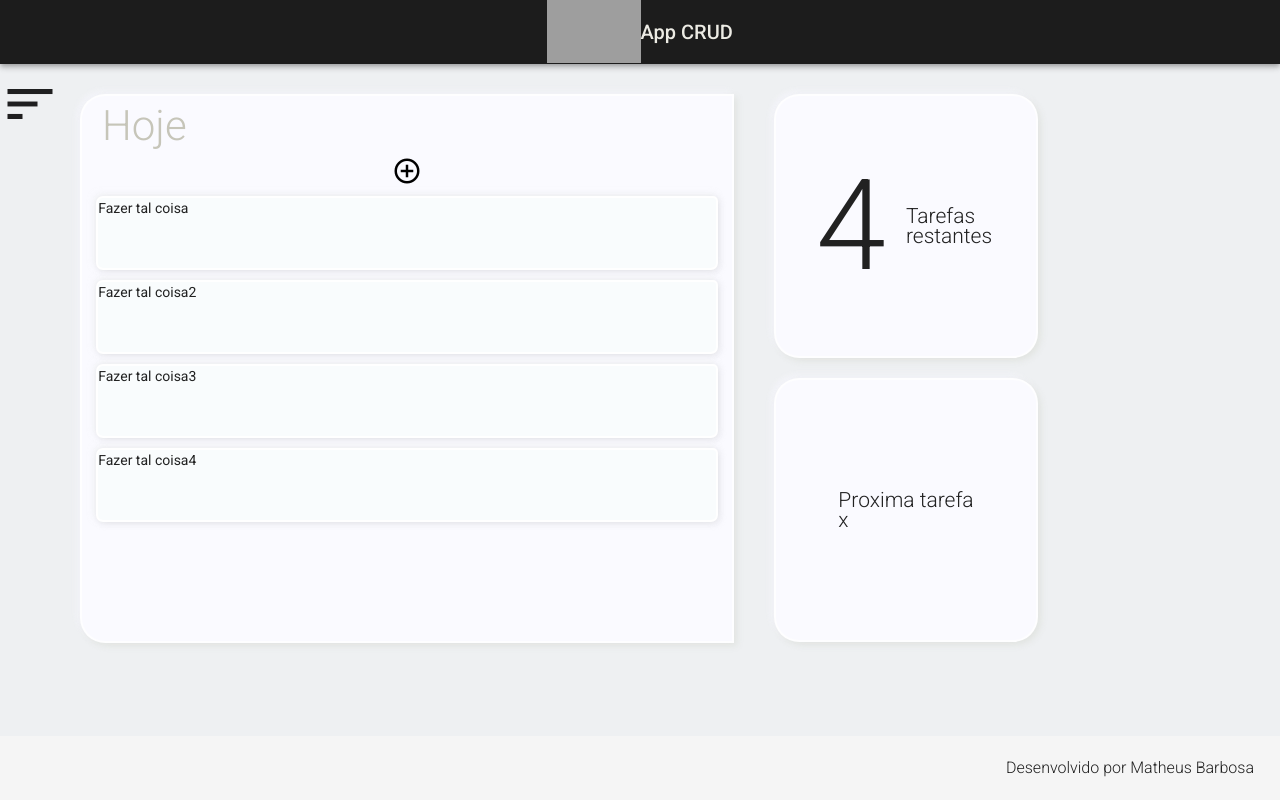
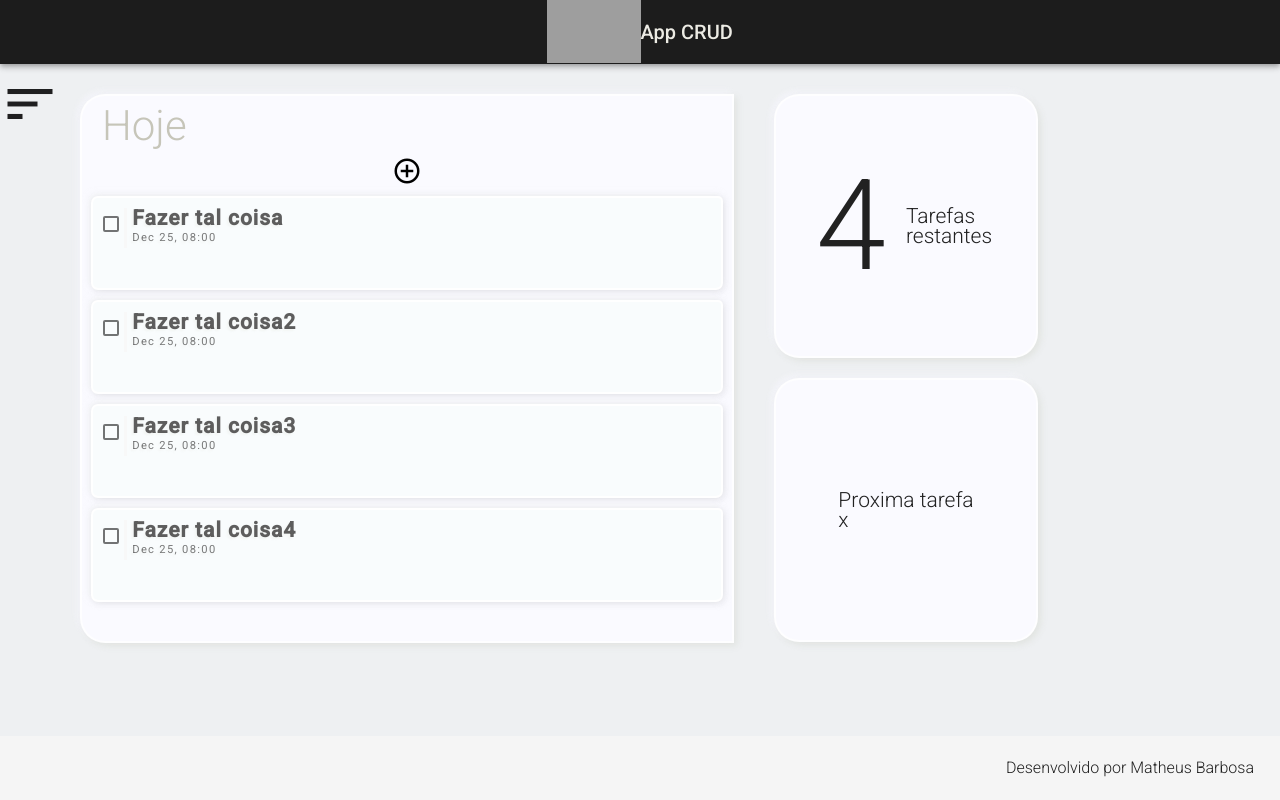
Before and after one commit to MatheusDevelop/Todo-app, an Angular app in the folder Frontend Angular/: page / in a window 1280 px wide. Built offline with nearby package versions, Linux system fonts and the light colour scheme; grey boxes are pictures that could not be loaded.

Commit message:
componente List funcionando e listando json. Componente add com animação concluida e pegando dados dos formularios

```diff
--- a/Frontend Angular/src/app/app.module.ts
+++ b/Frontend Angular/src/app/app.module.ts
@@ -19,7 +19,7 @@ import { ListComponent } from './components/template/todo/list/list.component';
 import { AddComponent } from './components/template/todo/add/add.component';
 import {MatButtonModule} from '@angular/material/button';
 import {MatInputModule} from '@angular/material/input';
-
+import {MatCheckboxModule} from '@angular/material/checkbox';
 @NgModule({
   declarations: [
     AppComponent,
@@ -43,7 +43,8 @@ import {MatInputModule} from '@angular/material/input';
     MatListModule,
     HttpClientModule,
     MatButtonModule,
-    MatInputModule
+    MatInputModule,
+    MatCheckboxModule
   ],
   providers: [],
   bootstrap: [AppComponent]
--- a/Frontend Angular/src/app/components/template/todo/add/add.component.css
+++ b/Frontend Angular/src/app/components/template/todo/add/add.component.css
@@ -21,10 +21,12 @@
         2px 2px 6px #c1c1c452 inset,
         -2px -2px 6px #eceeeb80 inset;
     height:0px;
-    transition: all .3s ease-in-out;
+    transition: all 1.5s ease;
+
 }
 #inputs{
-
+    opacity: 0;
+    transition:all 2s linear;
     display: none;
 }
 .tittle{
--- a/Frontend Angular/src/app/components/template/todo/add/add.component.html
+++ b/Frontend Angular/src/app/components/template/todo/add/add.component.html
@@ -1,4 +1,4 @@
-<div id="form" (click)="verificarCampos()">
+<div id="form" (click)="verificarCampos()" >
 
     <div id="inputs">
        <div class="tittle">
--- a/Frontend Angular/src/app/components/template/todo/add/add.component.ts
+++ b/Frontend Angular/src/app/components/template/todo/add/add.component.ts
@@ -21,32 +21,38 @@ export class AddComponent implements OnInit {
   hide=true;
   hideButton=true;
 
-
+  // Animação de abrir e fechar o formulario para adicionar uma tarefa
   handleFormToggle(){
     let el= document.getElementById("form")
     let inputs = document.getElementById('inputs')
     if(el.style.height =='300px'){
       this.hide=true;
+
       inputs.style.display='none';
+      inputs.style.opacity="0";
       el.style.height='0px';
     }else{
       this.hide=false;
       inputs.style.display='block';
+
+
+      setTimeout(() => {
+        inputs.style.opacity="1";
+      },300);
+
+
       el.style.height='300px';
       el.style.maxHeight="100%";
     }
   }
 
+
+
+  // Envia a formação dos formularios para o service, e do service se conecta com o back-end
   pushToDatabase(){
     if(!this.hideButton){
-
-      console.log(this.inputNameTask);
-      console.log(this.inputDate);
-
-
       this.inputDate=""
       this.inputNameTask=""
-
       // conectado ao service
       this.service.showMsg();
 
@@ -56,7 +62,7 @@ export class AddComponent implements OnInit {
 
   }
 
-
+  // Mostra ou oculta o botão para salvar uma tarefa
   verificarCampos(){
 
     if(this.inputNameTask.length>0 && this.inputDate.length>0){
--- a/Frontend Angular/src/app/components/template/todo/list/list.component.css
+++ b/Frontend Angular/src/app/components/template/todo/list/list.component.css
@@ -3,14 +3,30 @@
     font-size: 3em;
     color: #C6C5B9;
     font-weight: 100;
+    animation: fade .3s ease;
 }
-
+.margin{
+    margin:5px;
+}
+.fadeIn{
+    animation: fade 2s ease;
+}
+@keyframes fade {
+    0%{
+        opacity: 0;
+    }
+    100%{
+        opacity: 1;
+    }
+}
 .todo-card{
-
+    display: flex;
+    padding:10px 5px;
     background-color: #f9fcfd;
     width:95%;
     margin: 10px auto;
     height:70px;
+    max-height: 100%;
     border:2px solid #ffffff;
     border-radius: 7px;
     border-top-right-radius: 5px;
@@ -19,3 +35,22 @@
         -2px -2px 6px #eceeeb80;
 
 }
+.subtitle{
+    font-size: 1.5em;
+    letter-spacing: 1px;
+    font-weight: bold;
+    color:rgba(48, 47, 47, 0.774);
+    border-left: 3px solid rgb(248, 248, 248);
+    padding-left: 5px;
+    text-shadow: -2px 2px 2px #eceeeb70;
+
+}
+.datasub{
+    font-size: .8em;
+    letter-spacing: 1.3px;
+    font-weight: normal;
+    color:rgba(82, 81, 81, 0.774);
+    border-left: 3px solid rgb(248, 248, 248);
+    padding-left: 5px;
+    text-shadow: -2px 2px 2px #eceeeb70;
+}
--- a/Frontend Angular/src/app/components/template/todo/list/list.component.html
+++ b/Frontend Angular/src/app/components/template/todo/list/list.component.html
@@ -3,7 +3,19 @@
 </div>
 
 <app-add></app-add>
+<div class="todo_box">
 
-<div class="todo-card" *ngFor="let item of arr">
-    {{item.tarefa}}
+    <div class="todo-card" *ngFor="let item of arr">
+        <div>
+            <mat-checkbox class="margin"></mat-checkbox>
+        </div>
+        <div>
+            <div class="subtitle">
+                {{item.tarefa}}
+            </div>
+            <div class="datasub">
+                Dec 25, 08:00
+            </div>
+        </div>
+    </div>
 </div>
```
